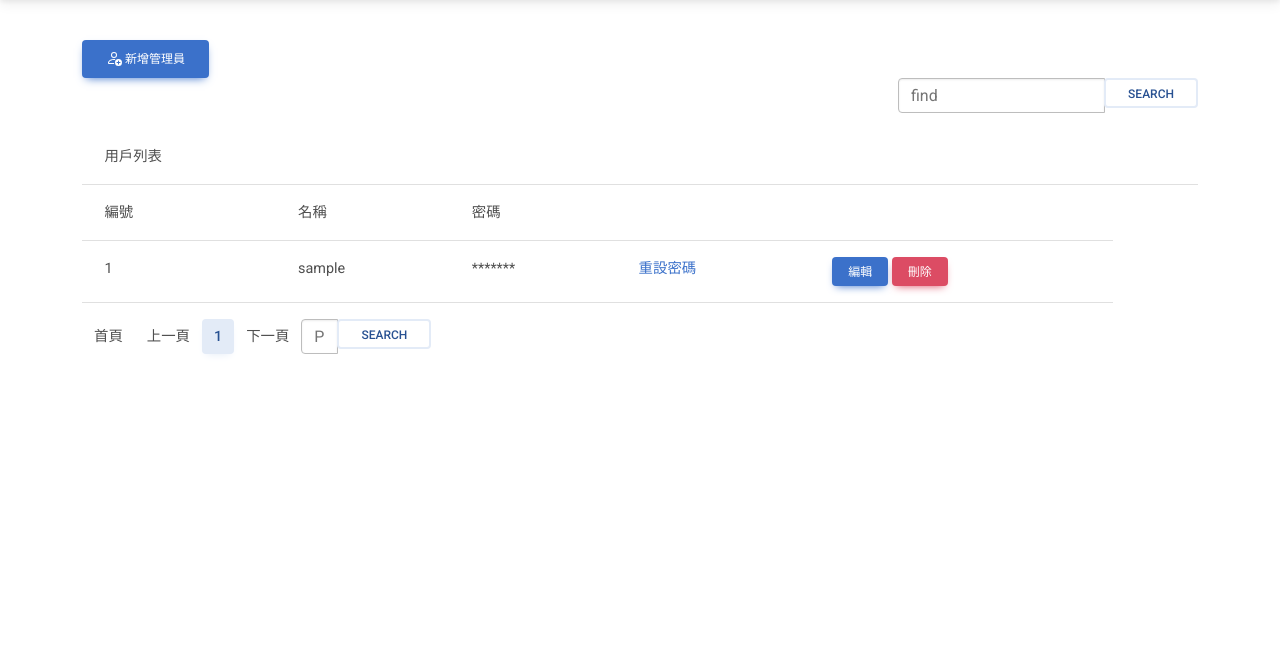
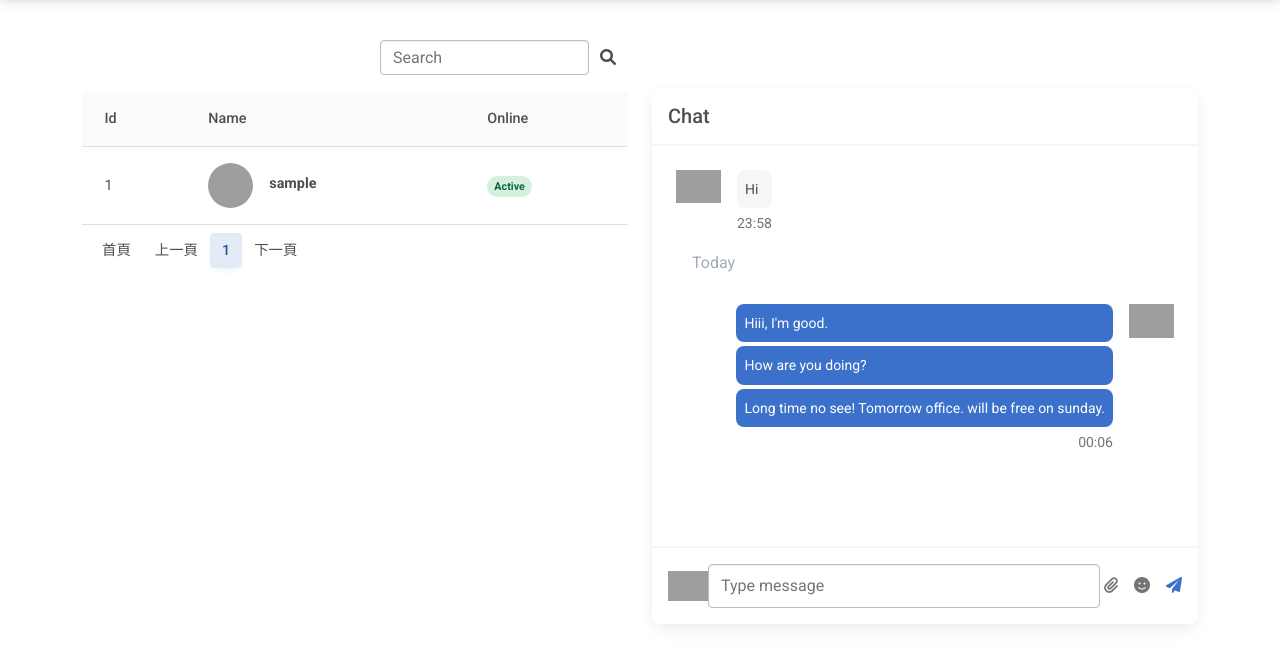
Before and after one commit to MaiSharon/Employee-Management-System, a Django app: page /admin/list/ in a window 1280 px wide. Shown: the part 59-724 px from the top of the page. Run offline with Django 4.2, Linux system fonts and the light colour scheme; tables that the repository leaves empty hold one stand-in row (values such as "Sample post"); parts of the project's set-up code (start-up, migrations or seed data) failed here and were passed over; some libraries are stand-ins or nearby versions; grey boxes are pictures that could not be loaded.

Commit message:
🎨refactor(admin_list.html): Refactor for better layout and responsiveness
- Switch to MBD Bootstrap5
for styling
- Optimize layout for better
readability
- Improve responsiveness for mobile devices

```diff
--- a/dept_app/templates/admin_list.html
+++ b/dept_app/templates/admin_list.html
@@ -1,74 +1,157 @@
 {% extends 'layout.html' %}
+{% load static %}
+{% block title %}
+  <title>EMS - {{ page_title }}</title>
+{% endblock %}
 
+<!-- Jumbotron -->
+{% block jumbotron %}
+  <div id="intro" class="p-5 text-center bg-light">
+    <h1 class="mb-0 h4">{{ page_title }}</h1>
+  </div>
+{% endblock %}
+<!-- Jumbotron -->
+
+<!--Main layout-->
 {% block content %}
-<p></p>
-<a type="button" class="btn btn-primary" href="/admin/add/">
-    <svg xmlns="http://www.w3.org/2000/svg" width="16" height="20" fill="currentColor" class="bi bi-person-add"
-         viewBox="0 0 16 20">
-        <path d="M12.5 16a3.5 3.5 0 1 0 0-7 3.5 3.5 0 0 0 0 7Zm.5-5v1h1a.5.5 0 0 1 0 1h-1v1a.5.5 0 0 1-1 0v-1h-1a.5.5 0 0 1 0-1h1v-1a.5.5 0 0 1 1 0Zm-2-6a3 3 0 1 1-6 0 3 3 0 0 1 6 0ZM8 7a2 2 0 1 0 0-4 2 2 0 0 0 0 4Z"/>
-        <path d="M8.256 14a4.474 4.474 0 0 1-.229-1.004H3c.001-.246.154-.986.832-1.664C4.484 10.68 5.711 10 8 10c.26 0 .507.009.74.025.226-.341.496-.65.804-.918C9.077 9.038 8.564 9 8 9c-5 0-6 3-6 4s1 1 1 1h5.256Z"/>
-    </svg>
-    新增管理員
-</a>
+  <!--Grid row-->
+  <div class="row">
+    <!--Grid column-->
+    <div class="col-12 col-md-6 col-lg-4 col-xl-6">
 
+      <!-- Add Button and Search -->
+      <div class="d-flex justify-content-between flex-wrap">
+
+        <!-- Add Button -->
+        <div class="mb-3">
+  {#          <a href="/mobile/add/">#}
+  {#            <button type="button" class="btn btn-primary">#}
+  {#              <i class="fas fa-user-plus"></i> button#}
+  {#            </button>#}
+  {#          </a>#}
+        </div>
+        <!-- Add Button -->
+
+        <!-- Search -->
+        <div class="mb-3">
           <form method="get">
-    <div class="input-group mb-3" style="float: right; width:300px">
-        <input type="text" class="form-control" placeholder="find" aria-label="Recipient's username"
-               aria-describedby="button-addon2" name="search" value="{{search}}">
-        <div class="input-group-append">
-            <button class="btn btn-outline-secondary" type="submit" id="button-addon2">Search</button>
+            <div class="input-group rounded">
+              <input type="search" class="form-control rounded" placeholder="Search"
+                     aria-label="Search" aria-describedby="search-addon" value="{{search}}" />
+              <span class="input-group-text border-0" id="search-addon">
+                <i class="fas fa-search"></i>
+              </span>
+            </div>
+          </form>
+        </div>
+        <!-- Search -->
+
+      </div>
+      <!-- Add Button and Search -->
+
+      <!-- Table -->
+      <div class="table-responsive">
+      <table class="table align-middle mb-0 bg-white">
+        <thead class="bg-light">
+          <tr>
+            <th>Id</th>
+            <th>Name</th>
+            <th>Online</th>
+          </tr>
+        </thead>
+        <tbody>
+        {% for item in queryset %}
+          <tr>
+            <td>{{ item.id }}</td>
+            <td>
+              <div class="d-flex align-items-center">
+                <img
+                  src="{% static 'icons-user.gif' %}"
+                  alt=""
+                  style="width: 45px; height: 45px"
+                  class="rounded-circle"
+                />
+                <div class="ms-3">
+                  <p class="fw-bold mb-1">{{ item.username }}</p>
                 </div>
               </div>
-</form>
-
-<table class="table" style="margin-top:10px">
-    <thead>
-    <tr>
-        <th>用戶列表</th>
-        <th scope="col"></th>
-        <th scope="col"></th>
-        <th scope="col"></th>
-        <th scope="col"></th>
-        <th scope="col"></th>
-    </thead>
-    <tbody>
-    <tr>
-        <th scope="col">編號</th>
-        <th scope="col">名稱</th>
-        <th scope="col">密碼</th>
-        <th scope="col">  </th>
-        <th scope="col">  </th>
-    </tr>
-    {% for item in queryset %}
-    <tr>
-        <td scope="row">{{ item.id }}</td>
-        <td>{{ item.username }}</td>
-        <td>*******</td>
-        <td>
-            <a href="/admin/{{ item.id }}/reset/">重設密碼</a>
             </td>
             <td>
-            <a type="button" class="btn btn-primary btn-sm" href="/admin/{{ item.id }}/edit/">編輯</a>
-            <a type="button" class="btn btn-danger btn-sm" href="/admin/{{ item.id }}/delete/">刪除</a>
+              <span class="badge badge-success rounded-pill d-inline">Active</span>
             </td>
           </tr>
         {% endfor %}
         </tbody>
       </table>
+      </div>
+      <!-- Table -->
 
+      <!-- Pagination -->
+      <section class="p-2 d-flex justify-content-start">
         <nav aria-label="...">
           <ul class="pagination">
             {{page_string}}
-        <form method="get">
-            <div class="input-group mb-3" style="float: right; width:130px">
-                <input type="text" class="form-control" placeholder="Page"
-                       aria-label="Recipient's username"
-                       aria-describedby="button-addon2" name="page" value="">
-                <div class="input-group-append">
-                    <button class="btn btn-outline-secondary" type="submit" id="button-addon3">Search</button>
+          </ul>
+        </nav>
+      </section>
+      <!-- Pagination -->
+
+    </div>
+    <!--Grid column-->
+
+    <!--Grid column-->
+    <div class="col-12 col-md-6 col-lg-8 col-xl-6">
+
+      <!--Chat-->
+      <div class="w-100 mt-5">
+          <div class="card" id="chat2">
+            <div class="card-header d-flex justify-content-between align-items-center p-3">
+              <h5 class="mb-0">Chat</h5>
+            </div>
+
+            <div class="card-body" data-mdb-perfect-scrollbar="true" style="position: relative; height: 400px">
+              <div class="d-flex flex-row justify-content-start">
+                <img src="https://mdbcdn.b-cdn.net/img/Photos/new-templates/bootstrap-chat/ava3-bg.webp"
+                     alt="avatar 1" style="width: 45px; height: 100%;">
+                <div>
+                  <p class="small p-2 ms-3 mb-1 rounded-3" style="background-color: #f5f6f7;">Hi</p>
+                  <p class="small ms-3 mb-3 rounded-3 text-muted">23:58</p>
                 </div>
               </div>
-        </form>
-    </ul>
-</nav>
+              <div class="divider d-flex align-items-center mb-4">
+                <p class="text-center mx-3 mb-0" style="color: #a2aab7;">Today</p>
+              </div>
+              <div class="d-flex flex-row justify-content-end mb-4 pt-1">
+                <div>
+                  <p class="small p-2 me-3 mb-1 text-white rounded-3 bg-primary">Hiii, I'm good.</p>
+                  <p class="small p-2 me-3 mb-1 text-white rounded-3 bg-primary">How are you doing?</p>
+                  <p class="small p-2 me-3 mb-1 text-white rounded-3 bg-primary">Long time no see! Tomorrow
+                    office. will
+                    be free on sunday.</p>
+                  <p class="small me-3 mb-3 rounded-3 text-muted d-flex justify-content-end">00:06</p>
+                </div>
+                <img src="https://mdbcdn.b-cdn.net/img/Photos/new-templates/bootstrap-chat/ava4-bg.webp"
+                     alt="avatar 1" style="width: 45px; height: 100%;">
+              </div>
+            </div>
+
+            <div class="card-footer text-muted d-flex justify-content-start align-items-center p-3">
+              <img src="https://mdbcdn.b-cdn.net/img/Photos/new-templates/bootstrap-chat/ava3-bg.webp"
+                   alt="avatar 3" style="width: 40px; height: 100%;">
+              <input type="text" class="form-control form-control-lg" id="exampleFormControlInput1"
+                     placeholder="Type message">
+              <a class="ms-1 text-muted" href="#!"><i class="fas fa-paperclip"></i></a>
+              <a class="ms-3 text-muted" href="#!"><i class="fas fa-smile"></i></a>
+              <a class="ms-3" href="#!"><i class="fas fa-paper-plane"></i></a>
+            </div>
+          </div>
+        </div>
+      <!--Chat-->
+
+    </div>
+    <!--Grid column-->
+
+  </div>
+  <!--Grid row-->
 {% endblock %}
+<!--Main layout-->
```
Lines whose indentation alone changed are shown as unchanged.
